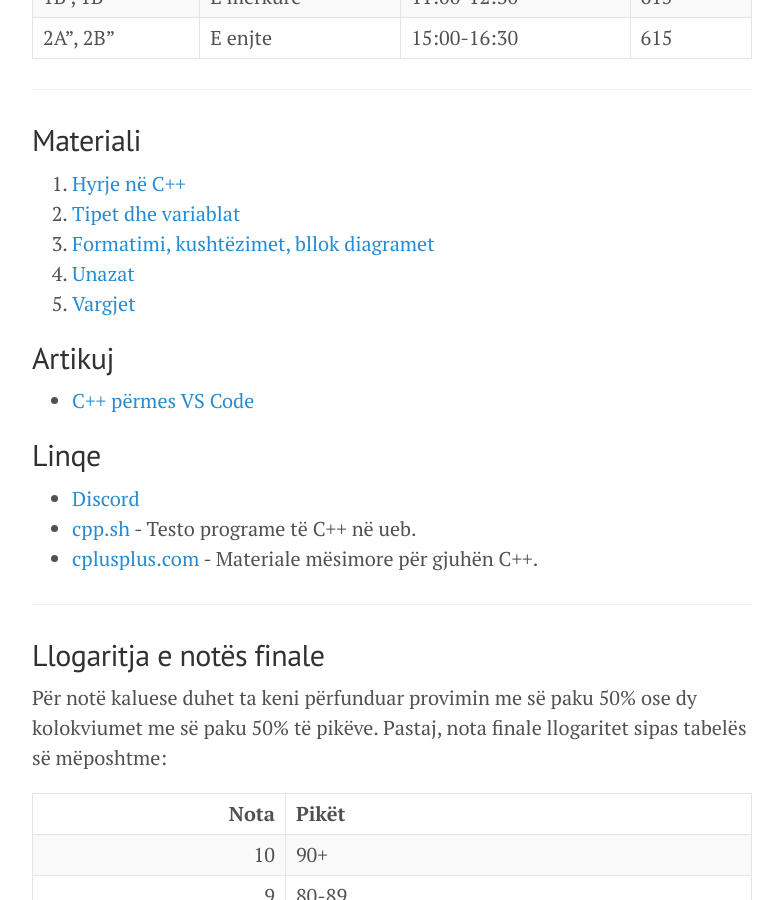
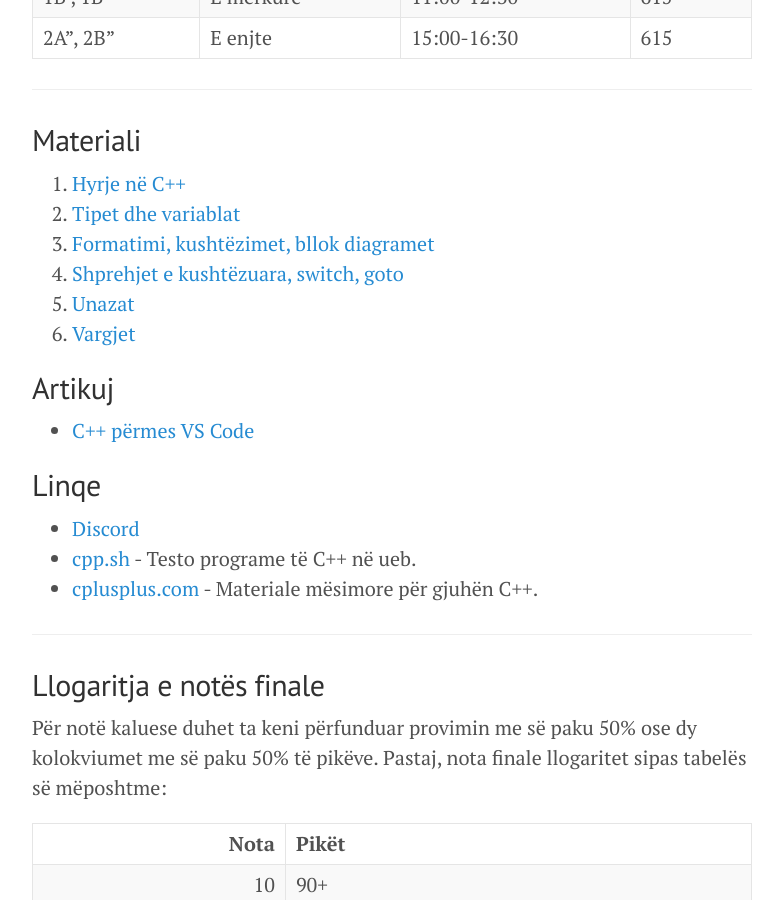
Before and after one commit to edongashi/edongashi.github.io, a Jekyll site: the page built from lendet/gjuhe-programuese/index.md, in a window 1280 px wide and 900 px high, scrolled down 582 px. Shown: the whole window, without its empty margins (248-1031 px from the left). Built offline with Jekyll 4.4.1, drawn with Linux system fonts in a browser that asks for light colours; our own code applies the rules of GitHub Pages for plain Markdown files; formulas are drawn with MathJax 3.

Commit message:
Add week 4

```diff
--- a/lendet/gjuhe-programuese/index.md
+++ b/lendet/gjuhe-programuese/index.md
@@ -29,8 +29,9 @@ Data dhe ora e kolokviumit të parë do të publikohet së shpejti.
 1. [Hyrje në C++](/lendet/gjuhe-programuese/java1)
 2. [Tipet dhe variablat](/lendet/gjuhe-programuese/java2)
 3. [Formatimi, kushtëzimet, bllok diagramet](/lendet/gjuhe-programuese/java3)
-4. [Unazat](/lendet/gjuhe-programuese/java5)
-5. [Vargjet](/lendet/gjuhe-programuese/java6)
+4. [Shprehjet e kushtëzuara, switch, goto](/lendet/gjuhe-programuese/java4)
+5. [Unazat](/lendet/gjuhe-programuese/java5)
+6. [Vargjet](/lendet/gjuhe-programuese/java6)
 
 ## Artikuj
 
```
